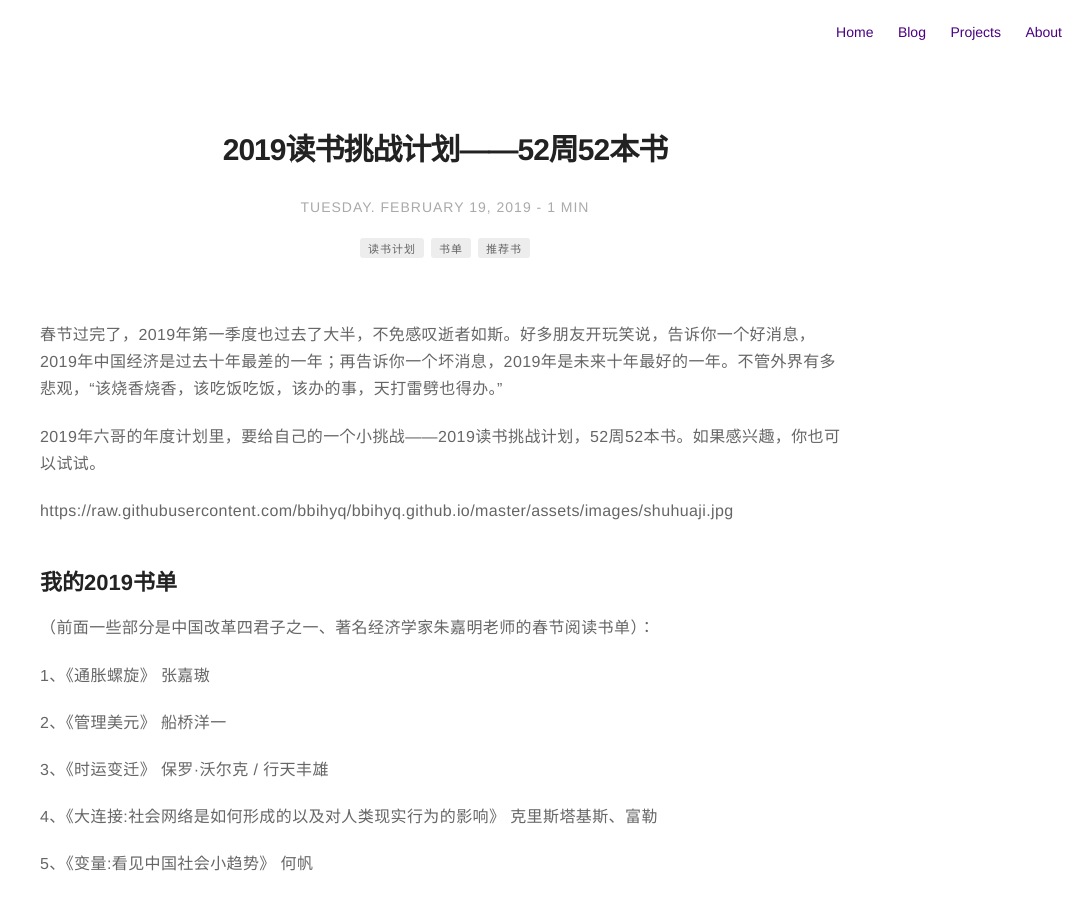
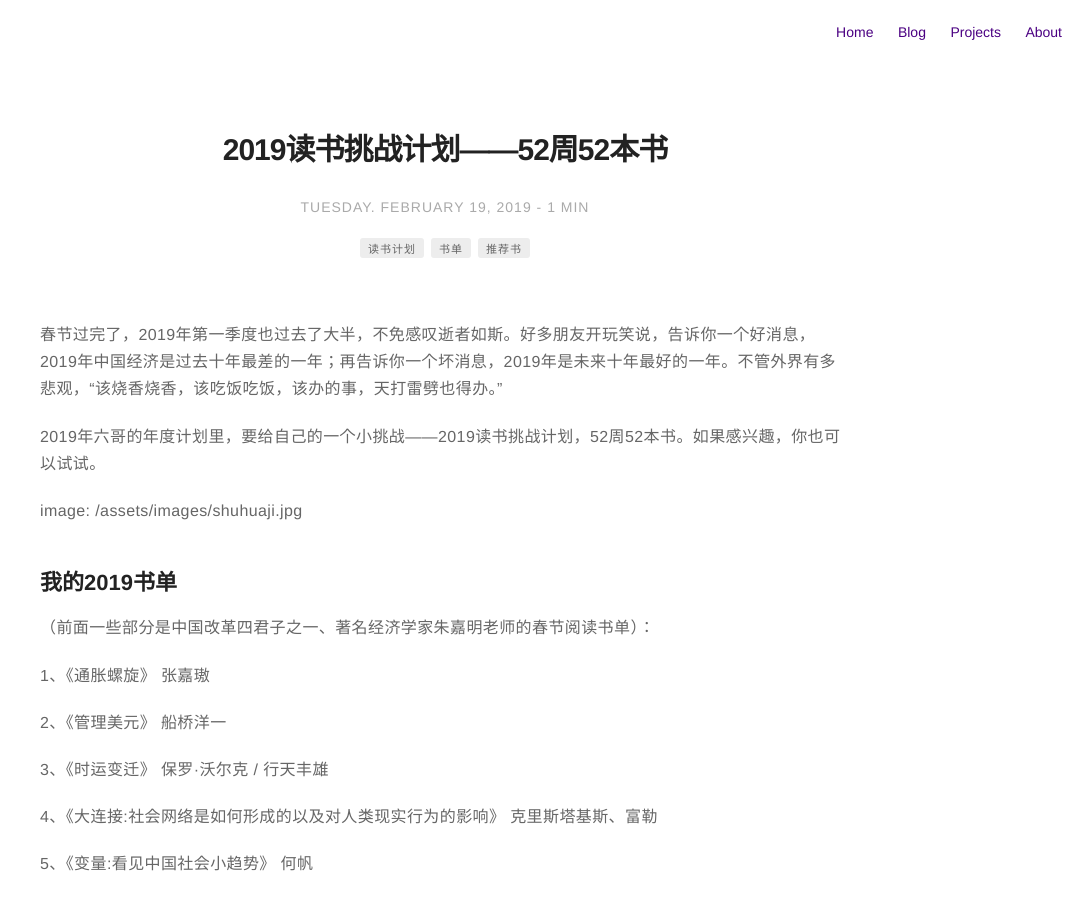
Before and after one commit to bbihyq/bbihyq.github.io, a Jekyll site: the page built from _posts/2019-02-19-booklist.markdown, in a window 1280 px wide and 900 px high. Shown: the whole window, without its empty margins (195-1280 px from the left). Built offline with Jekyll 4.4.1, drawn with Linux system fonts in a browser that asks for light colours; comment, search, counter and statistics services are not loaded; part of the change alters nothing that is shown.

Commit message:
Update 2019-02-19-booklist.markdown

```diff
--- a/_posts/2019-02-19-booklist.markdown
+++ b/_posts/2019-02-19-booklist.markdown
@@ -18,7 +18,7 @@ description: 何宇清：2019读书挑战计划——52周52本书
 
 2019年六哥的年度计划里，要给自己的一个小挑战——2019读书挑战计划，52周52本书。如果感兴趣，你也可以试试。
 
-https://raw.githubusercontent.com/bbihyq/bbihyq.github.io/master/assets/images/shuhuaji.jpg
+image: /assets/images/shuhuaji.jpg
 
 ## 我的2019书单
 （前面一些部分是中国改革四君子之一、著名经济学家朱嘉明老师的春节阅读书单）：
```
